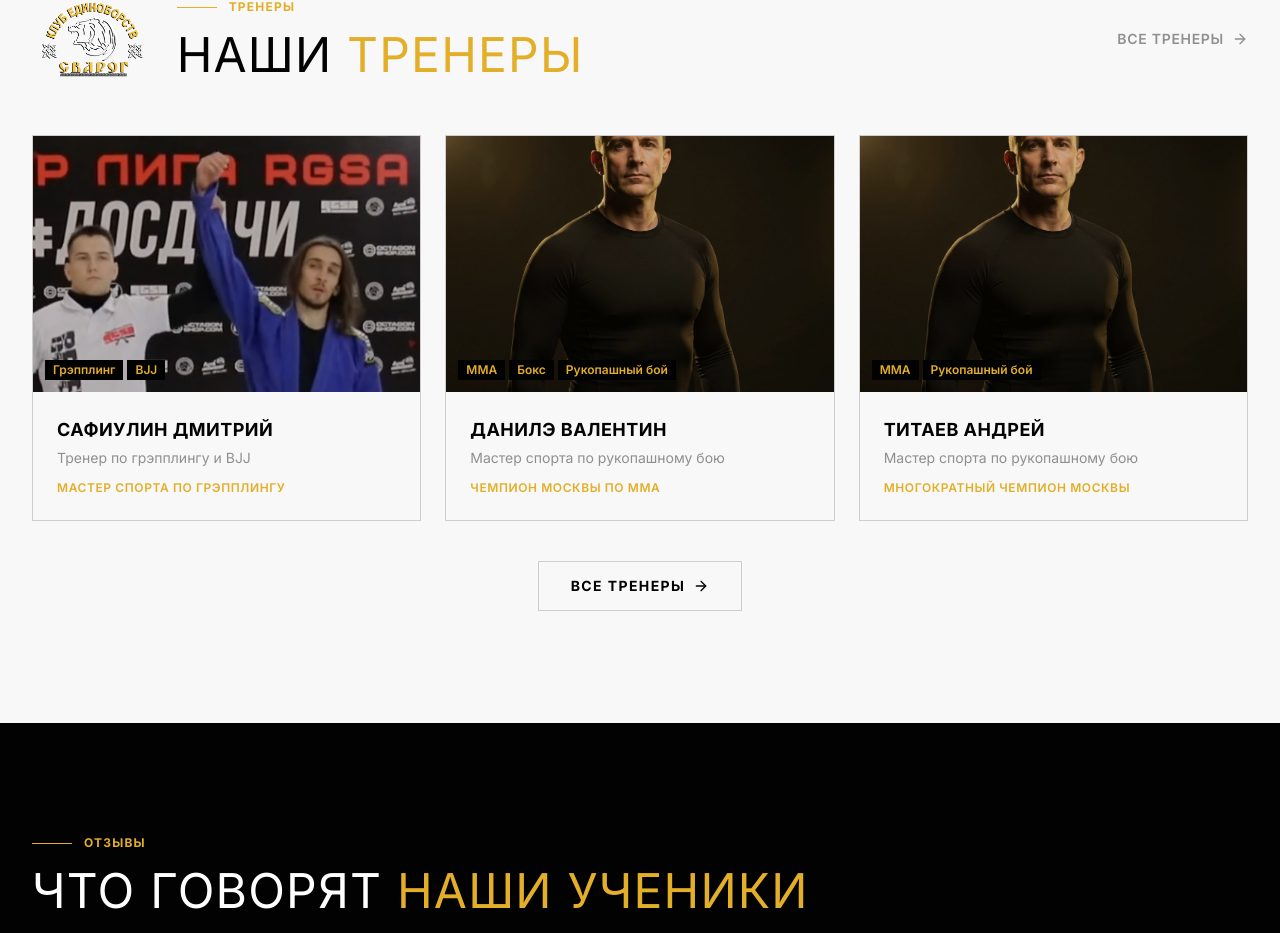
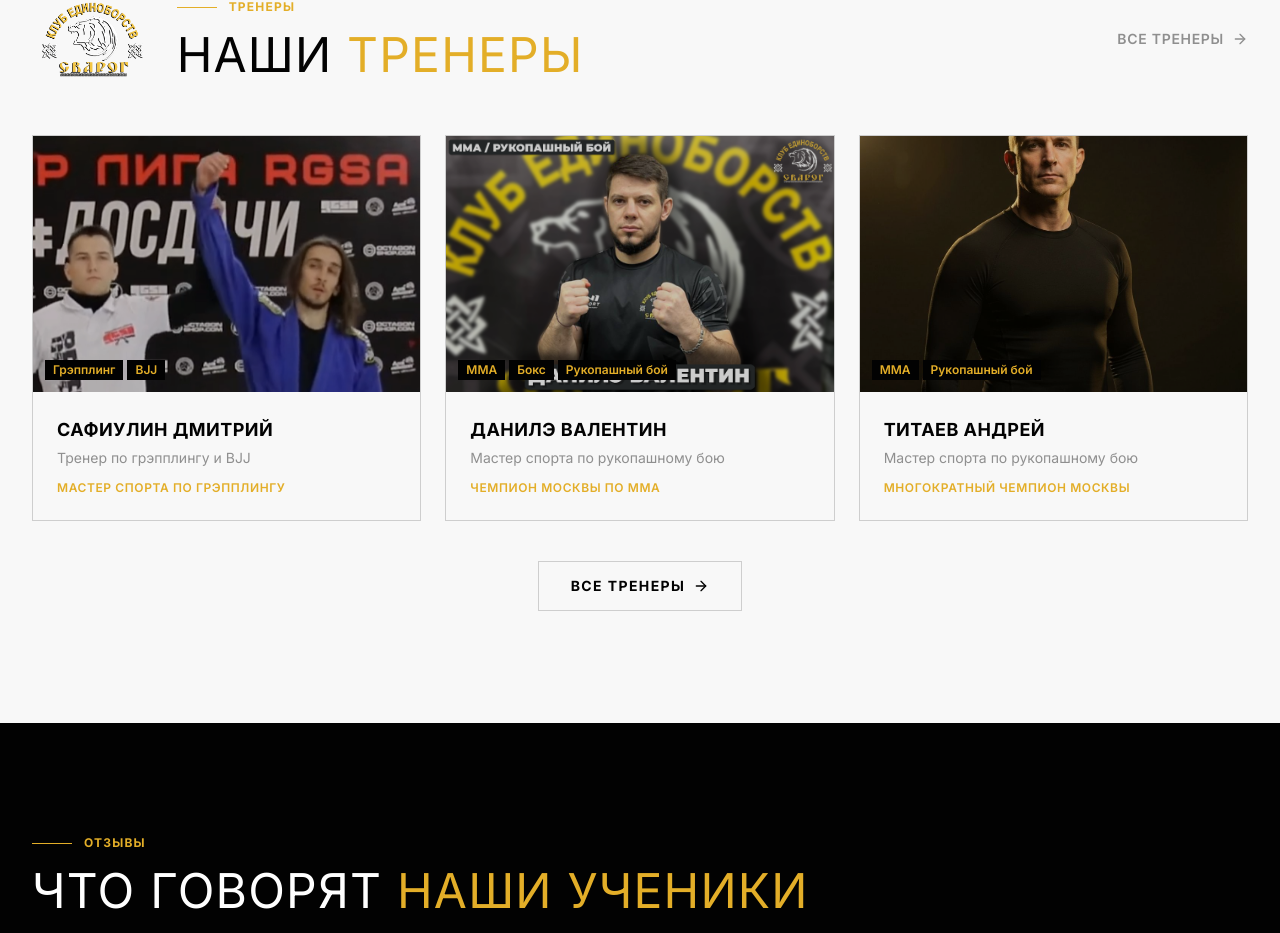
Before and after one commit to funkythemoney666/v0-svarog-martial-arts-club, a Next.js app: page / in a window 1280 px wide. Shown: the part 2673-3606 px from the top of the page. Built offline with nearby package versions, Linux system fonts and the light colour scheme.

Commit message:
add trainer photo for Danil Valentin\n\nUpdate trainer page and main page trainer section with new photo.

```diff
--- a/components/coaches/coaches-grid.tsx
+++ b/components/coaches/coaches-grid.tsx
@@ -40,6 +40,7 @@ const coaches: Coach[] = [
       'Чемпион Москвы по ММА 2018',
     ],
     experience: '15 лет в спорте, 8 лет тренерской работы',
+    image: '/images/coach-danile.jpg',
   },
   {
     name: 'Титаев Андрей',
--- a/components/home/coaches-preview-section.tsx
+++ b/components/home/coaches-preview-section.tsx
@@ -15,6 +15,7 @@ const coaches = [
     title: 'Мастер спорта по рукопашному бою',
     disciplines: ['ММА', 'Бокс', 'Рукопашный бой'],
     achievement: 'Чемпион Москвы по ММА',
+    image: '/images/coach-danile.jpg',
   },
   {
     name: 'Титаев Андрей',
```
Also changed, not shown: public/images/coach-danile.jpg (added).
